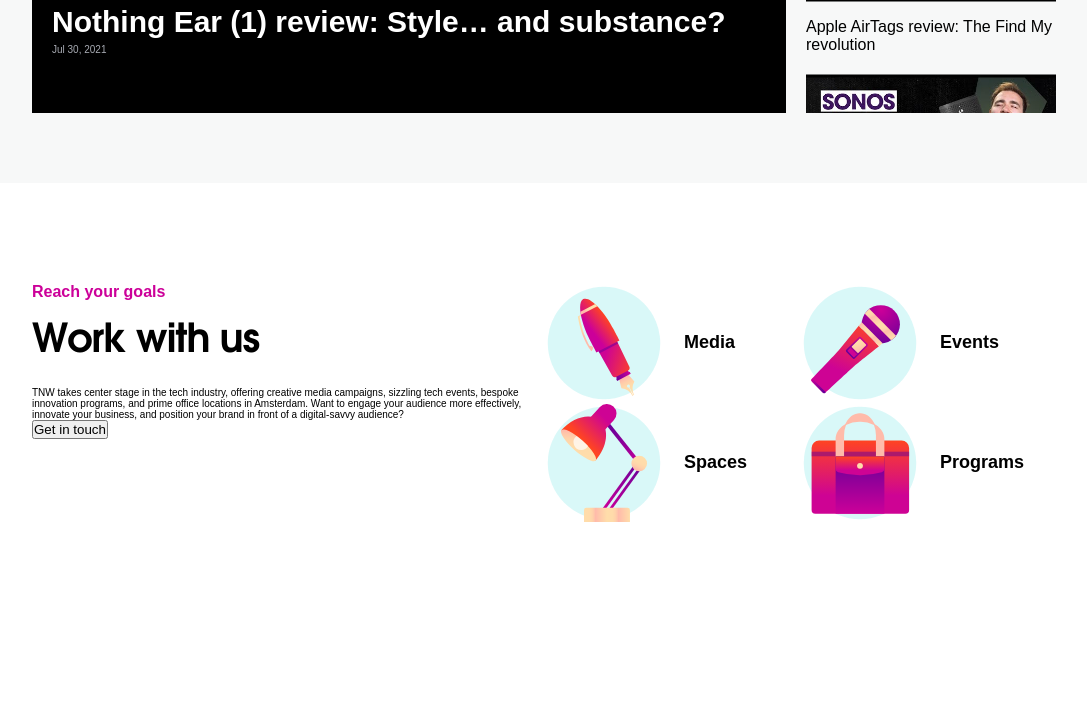
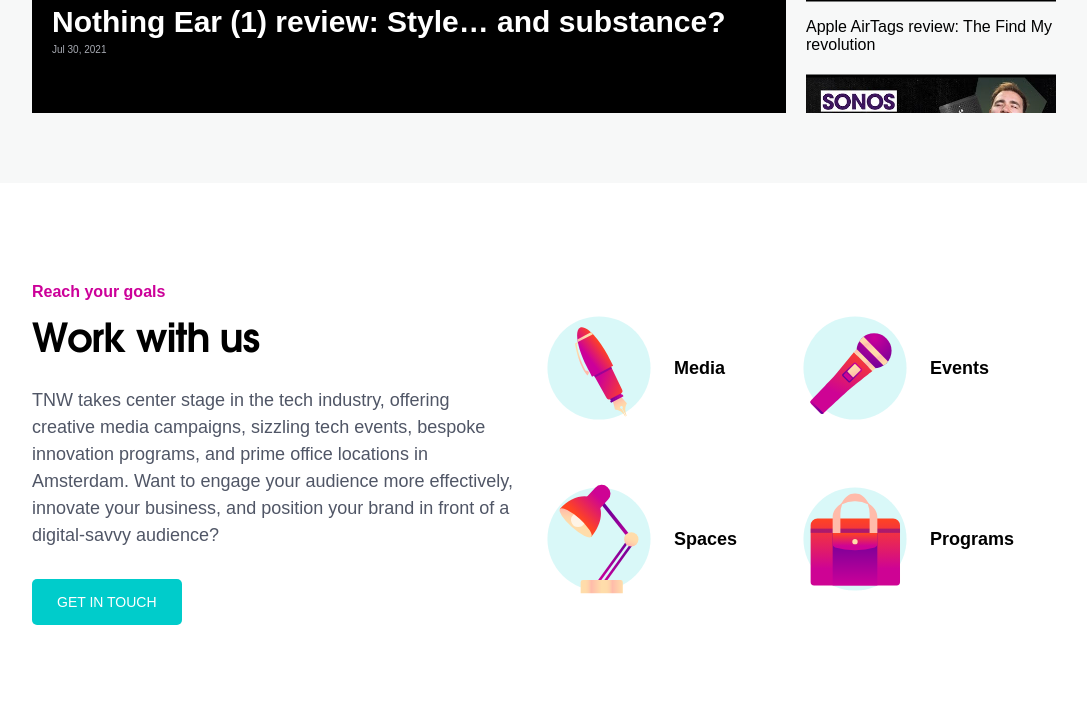
Before and after one commit to sultanp91/the-next-web-clone, a plain HTML site: page index.html in a window 1280 px wide. Shown: the part 3475-4200 px from the top of the page, without its empty margins (96-1183 px from the left). Before the commit the page ends 4098 px from the top, so only its background shows below. Drawn offline with nearby package versions, Linux system fonts and the light colour scheme; a web font is replaced by a local one.

Commit message:
updated styling on work with us section

```diff
--- a/style.css
+++ b/style.css
@@ -443,6 +443,7 @@
   max-width: 80%;
   margin: 0 auto;
   display: flex;
+  justify-content: space-between;
 }
 
 .work-with-us-text {
@@ -459,7 +460,29 @@
   font-family: "Avalon Bold";
   font-size: 4rem;
   letter-spacing: -0.1rem;
-  padding: 1rem 0 2.5rem;
+  padding: 1rem 0 2rem;
+}
+
+.work-with-us-text p {
+  font-size: 1.8rem;
+  font-weight: 200;
+  line-height: 2.7rem;
+  color: #505666;
+  padding: 0.5rem 3rem 3rem 0;
+}
+
+.work-with-us-text button {
+  padding: 1.5rem 2.5rem;
+  background-color: #00cccb;
+  font-size: 1.4rem;
+  text-transform: uppercase;
+  color: #fff;
+  border: none;
+  border-radius: 5px;
+  cursor: pointer;
+}
+.work-with-us-text button:hover {
+  background-color: #0dd;
 }
 
 .work-with-us-images {
@@ -473,7 +496,7 @@
   align-items: center;
 }
 .work-with-us-image-container img {
-  width: 12rem;
+  width: 11rem;
 }
 
 .work-with-us-image-container h4 {
```
